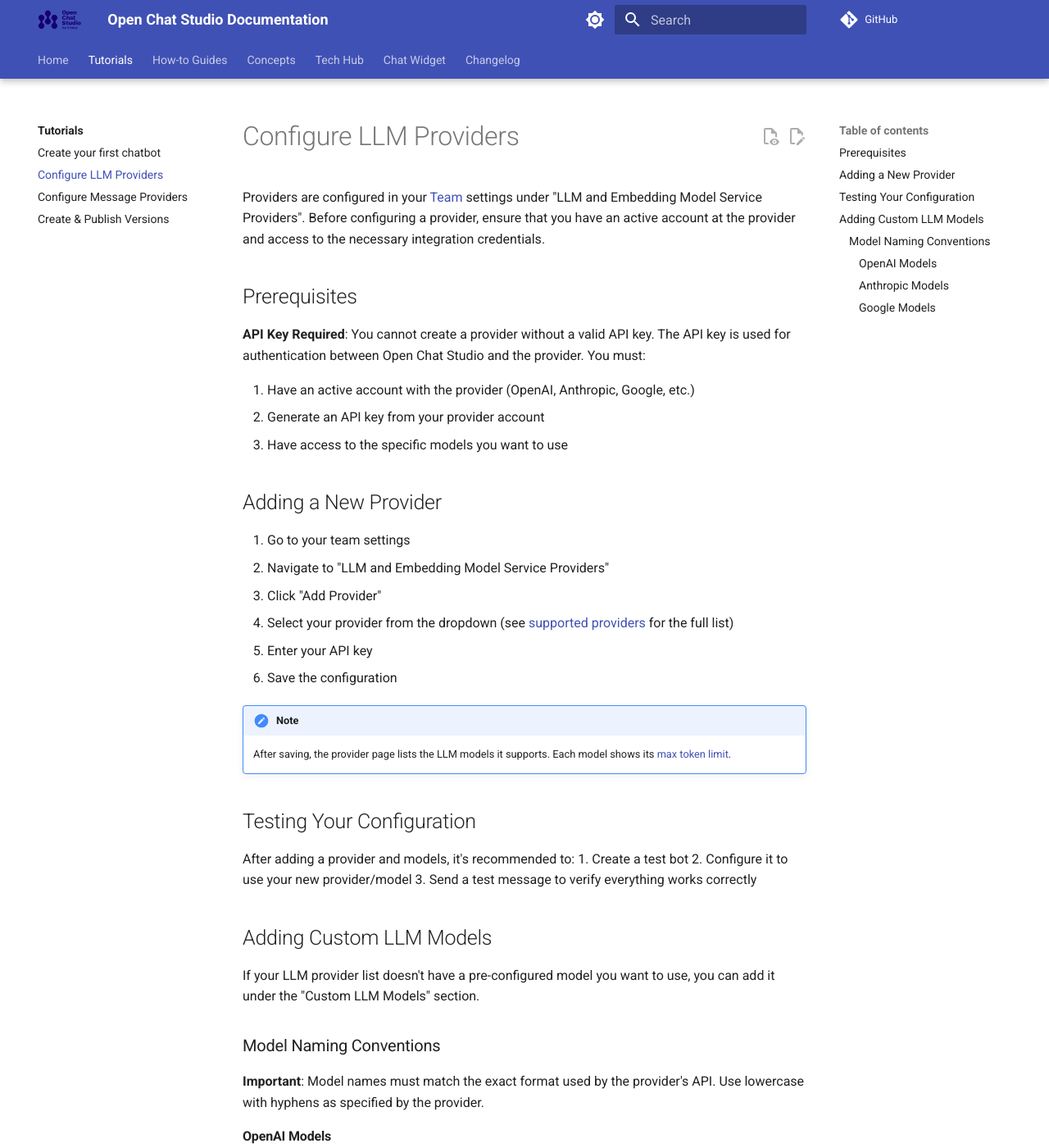
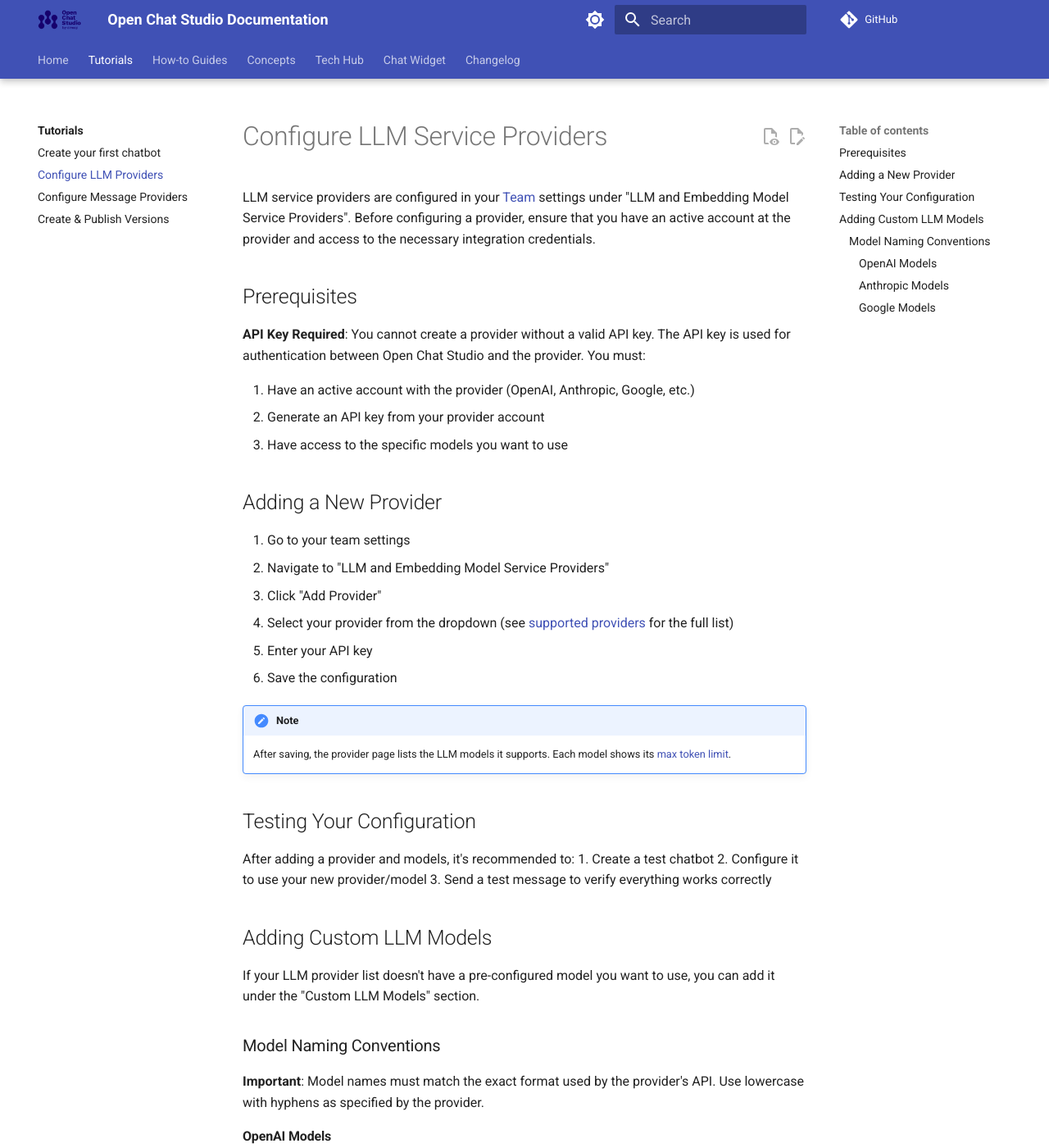
Before and after one commit to dimagi/open-chat-studio-docs, an MkDocs documentation site: the page built from docs/tutorials/configure_providers.md, in a window 1280 px wide and 1400 px high. Shown: the whole window at 82% size. Built offline with MkDocs 1.6.1 and Material for MkDocs 9.7.7, drawn with Linux system fonts in a browser that asks for light colours; a script that is not in the unit is left out; comment, search, counter and statistics services are not loaded.

Commit message:
Qualify LLM Service Provider naming and fix bot->chatbot wording
Align configure_providers.md's title and intro with the new "LLM
Service Provider" glossary term, and fix a stray "bot" reference.
Also fix casing on the Tracing Providers list item in team/index.md
for consistency with its siblings.

Co-Authored-By: Claude Sonnet 5 <noreply@anthropic.com>

```diff
--- a/docs/tutorials/configure_providers.md
+++ b/docs/tutorials/configure_providers.md
@@ -1,6 +1,6 @@
-# Configure LLM Providers
+# Configure LLM Service Providers
 
-Providers are configured in your [Team](../concepts/team/index.md) settings under "LLM and Embedding Model Service Providers". Before configuring a provider, ensure that you have an active account at the provider and access to the necessary integration credentials.
+LLM service providers are configured in your [Team](../concepts/team/index.md) settings under "LLM and Embedding Model Service Providers". Before configuring a provider, ensure that you have an active account at the provider and access to the necessary integration credentials.
 
 ## Prerequisites
 
@@ -25,7 +25,7 @@ Providers are configured in your [Team](../concepts/team/index.md) settings unde
 ## Testing Your Configuration
 
 After adding a provider and models, it's recommended to:
-1. Create a test bot
+1. Create a test chatbot
 2. Configure it to use your new provider/model
 3. Send a test message to verify everything works correctly
 
```
Also changed, not shown: docs/concepts/team/index.md (+1 -1 lines).
